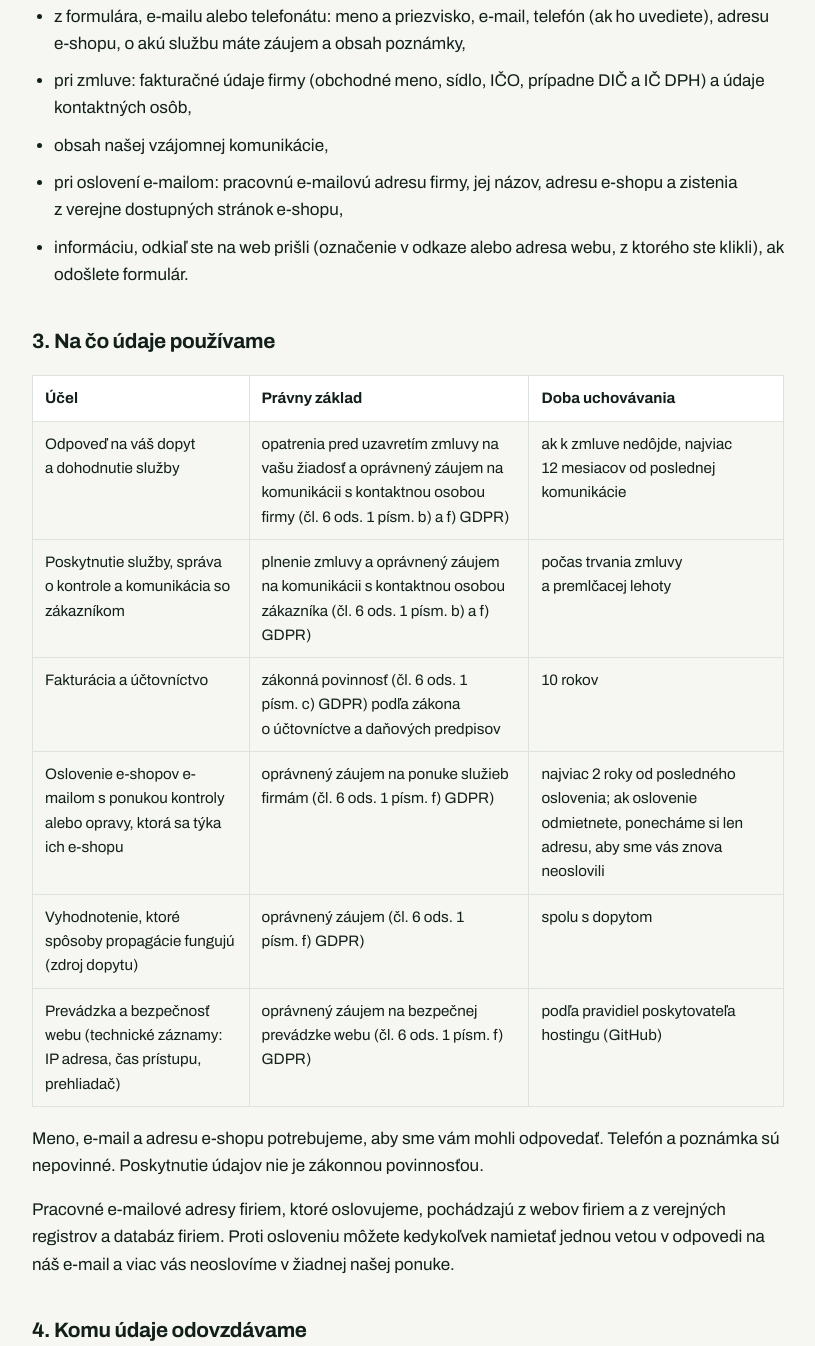
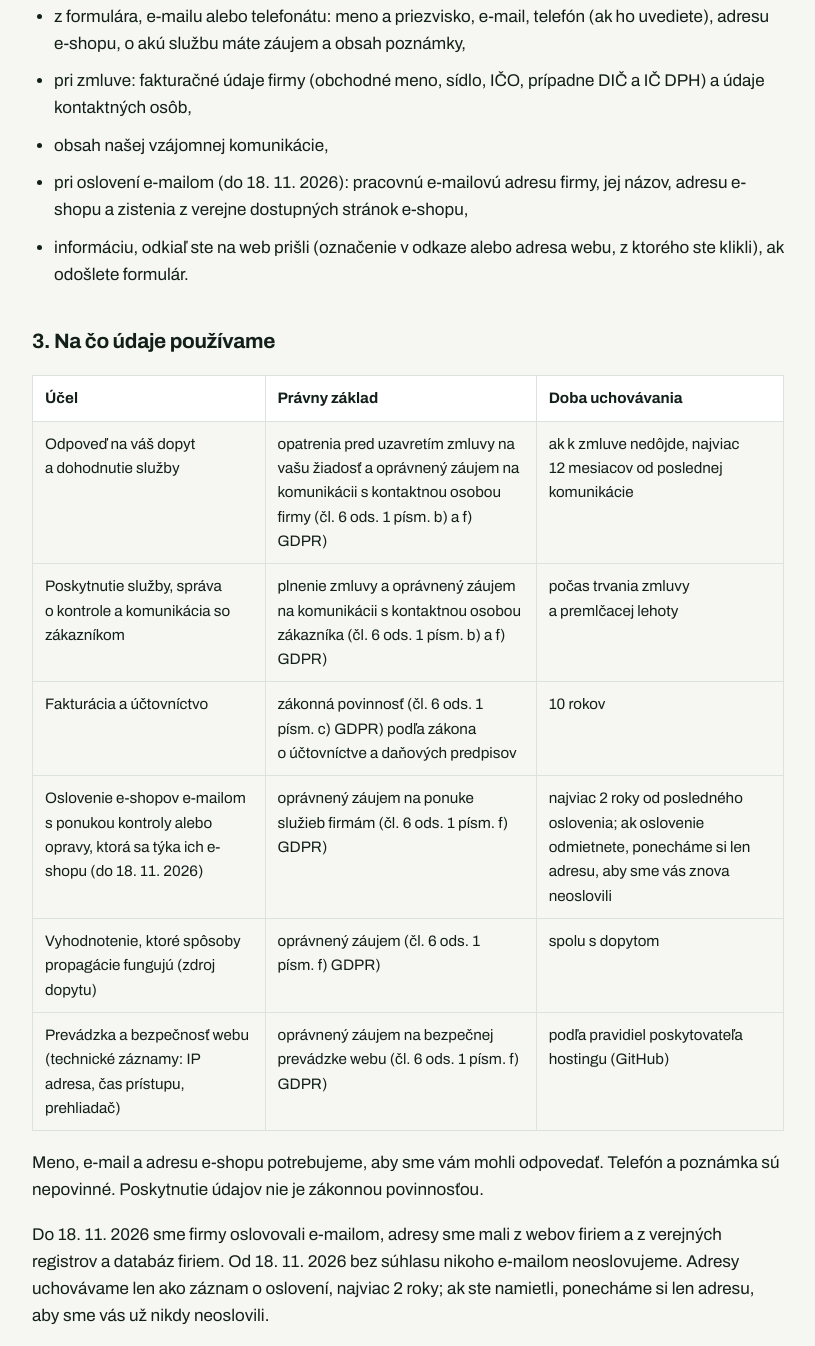
Before and after one commit to Apoliak7777/okejo, a plain HTML site: page ochrana-osobnych-udajov.html in a window 1280 px wide. Shown: the part 568-1914 px from the top of the page, without its empty margins (232-1047 px from the left). Drawn offline with Linux system fonts and the light colour scheme.

Commit message:
Zásady: oslovovanie e-mailom ukončené 18. 11. 2026

```diff
--- a/ochrana-osobnych-udajov.html
+++ b/ochrana-osobnych-udajov.html
@@ -30,7 +30,7 @@
     <div class="wrap legal-inner">
       <p class="meta">Platné od 10.&nbsp;11.&nbsp;2026</p>
       <h1>Zásady ochrany osobných údajov</h1>
-      <p>Tu nájdete, aké osobné údaje spracúvame, keď sa nám ozvete, keď pre vás robíme kontrolu e-shopu alebo keď vás oslovíme e-mailom, prečo ich máme, ako dlho ich uchovávame a&nbsp;aké máte práva. Postupujeme podľa nariadenia (EÚ) 2016/679 (GDPR) a&nbsp;zákona č.&nbsp;18/2018 Z.&nbsp;z. o&nbsp;ochrane osobných údajov.</p>
+      <p>Tu nájdete, aké osobné údaje spracúvame, keď sa nám ozvete, keď pre vás robíme kontrolu e-shopu alebo keď sme vás do 18. 11. 2026 oslovili e-mailom, prečo ich máme, ako dlho ich uchovávame a&nbsp;aké máte práva. Postupujeme podľa nariadenia (EÚ) 2016/679 (GDPR) a&nbsp;zákona č.&nbsp;18/2018 Z.&nbsp;z. o&nbsp;ochrane osobných údajov.</p>
 
       <h2>1. Kto údaje spracúva</h2>
       <p>Prevádzkovateľom je Alex Poliak, podnikajúci pod značkou Apoliak, IČO 57&nbsp;990&nbsp;883, zapísaný v&nbsp;živnostenskom registri Okresného úradu Senec, č.&nbsp;140-39176. Kontakt pre otázky o&nbsp;údajoch: <a href="mailto:efaktury@apoliak.sk">efaktury@apoliak.sk</a>, <a href="tel:+421902464022">0902 464 022</a>.</p>
@@ -40,7 +40,7 @@
         <li>z&nbsp;formulára, e-mailu alebo telefonátu: meno a&nbsp;priezvisko, e-mail, telefón (ak ho uvediete), adresu e-shopu, o&nbsp;akú službu máte záujem a&nbsp;obsah poznámky,</li>
         <li>pri zmluve: fakturačné údaje firmy (obchodné meno, sídlo, IČO, prípadne DIČ a&nbsp;IČ DPH) a&nbsp;údaje kontaktných osôb,</li>
         <li>obsah našej vzájomnej komunikácie,</li>
-        <li>pri oslovení e-mailom: pracovnú e-mailovú adresu firmy, jej názov, adresu e-shopu a&nbsp;zistenia z&nbsp;verejne dostupných stránok e-shopu,</li>
+        <li>pri oslovení e-mailom (do 18. 11. 2026): pracovnú e-mailovú adresu firmy, jej názov, adresu e-shopu a&nbsp;zistenia z&nbsp;verejne dostupných stránok e-shopu,</li>
         <li>informáciu, odkiaľ ste na web prišli (označenie v&nbsp;odkaze alebo adresa webu, z&nbsp;ktorého ste klikli), ak odošlete formulár.</li>
       </ul>
 
@@ -54,14 +54,14 @@
             <tr><td data-label="Účel">Odpoveď na váš dopyt a&nbsp;dohodnutie služby</td><td data-label="Právny základ">opatrenia pred uzavretím zmluvy na vašu žiadosť a&nbsp;oprávnený záujem na komunikácii s&nbsp;kontaktnou osobou firmy (čl.&nbsp;6 ods.&nbsp;1 písm.&nbsp;b) a&nbsp;f) GDPR)</td><td data-label="Doba uchovávania">ak k&nbsp;zmluve nedôjde, najviac 12&nbsp;mesiacov od poslednej komunikácie</td></tr>
             <tr><td data-label="Účel">Poskytnutie služby, správa o&nbsp;kontrole a&nbsp;komunikácia so zákazníkom</td><td data-label="Právny základ">plnenie zmluvy a&nbsp;oprávnený záujem na komunikácii s&nbsp;kontaktnou osobou zákazníka (čl.&nbsp;6 ods.&nbsp;1 písm.&nbsp;b) a&nbsp;f) GDPR)</td><td data-label="Doba uchovávania">počas trvania zmluvy a&nbsp;premlčacej lehoty</td></tr>
             <tr><td data-label="Účel">Fakturácia a&nbsp;účtovníctvo</td><td data-label="Právny základ">zákonná povinnosť (čl.&nbsp;6 ods.&nbsp;1 písm.&nbsp;c) GDPR) podľa zákona o&nbsp;účtovníctve a&nbsp;daňových predpisov</td><td data-label="Doba uchovávania">10&nbsp;rokov</td></tr>
-            <tr><td data-label="Účel">Oslovenie e-shopov e-mailom s&nbsp;ponukou kontroly alebo opravy, ktorá sa týka ich e-shopu</td><td data-label="Právny základ">oprávnený záujem na ponuke služieb firmám (čl.&nbsp;6 ods.&nbsp;1 písm.&nbsp;f) GDPR)</td><td data-label="Doba uchovávania">najviac 2&nbsp;roky od posledného oslovenia; ak oslovenie odmietnete, ponecháme si len adresu, aby sme vás znova neoslovili</td></tr>
+            <tr><td data-label="Účel">Oslovenie e-shopov e-mailom s&nbsp;ponukou kontroly alebo opravy, ktorá sa týka ich e-shopu (do 18. 11. 2026)</td><td data-label="Právny základ">oprávnený záujem na ponuke služieb firmám (čl.&nbsp;6 ods.&nbsp;1 písm.&nbsp;f) GDPR)</td><td data-label="Doba uchovávania">najviac 2&nbsp;roky od posledného oslovenia; ak oslovenie odmietnete, ponecháme si len adresu, aby sme vás znova neoslovili</td></tr>
             <tr><td data-label="Účel">Vyhodnotenie, ktoré spôsoby propagácie fungujú (zdroj dopytu)</td><td data-label="Právny základ">oprávnený záujem (čl.&nbsp;6 ods.&nbsp;1 písm.&nbsp;f) GDPR)</td><td data-label="Doba uchovávania">spolu s&nbsp;dopytom</td></tr>
             <tr><td data-label="Účel">Prevádzka a&nbsp;bezpečnosť webu (technické záznamy: IP adresa, čas prístupu, prehliadač)</td><td data-label="Právny základ">oprávnený záujem na bezpečnej prevádzke webu (čl.&nbsp;6 ods.&nbsp;1 písm.&nbsp;f) GDPR)</td><td data-label="Doba uchovávania">podľa pravidiel poskytovateľa hostingu (GitHub)</td></tr>
           </tbody>
         </table>
       </div>
       <p>Meno, e-mail a&nbsp;adresu e-shopu potrebujeme, aby sme vám mohli odpovedať. Telefón a&nbsp;poznámka sú nepovinné. Poskytnutie údajov nie je zákonnou povinnosťou.</p>
-      <p>Pracovné e-mailové adresy firiem, ktoré oslovujeme, pochádzajú z&nbsp;webov firiem a&nbsp;z&nbsp;verejných registrov a&nbsp;databáz firiem. Proti osloveniu môžete kedykoľvek namietať jednou vetou v&nbsp;odpovedi na náš e-mail a&nbsp;viac vás neoslovíme v&nbsp;žiadnej našej ponuke.</p>
+      <p>Do 18. 11. 2026 sme firmy oslovovali e-mailom, adresy sme mali z&nbsp;webov firiem a&nbsp;z&nbsp;verejných registrov a&nbsp;databáz firiem. Od 18. 11. 2026 bez súhlasu nikoho e-mailom neoslovujeme. Adresy uchovávame len ako záznam o&nbsp;oslovení, najviac 2&nbsp;roky; ak ste namietli, ponecháme si len adresu, aby sme vás už nikdy neoslovili.</p>
 
       <h2>4. Komu údaje odovzdávame</h2>
       <ul>
@@ -78,7 +78,7 @@
       <p>Ak si myslíte, že s&nbsp;údajmi nakladáme v&nbsp;rozpore so zákonom, môžete podať sťažnosť na Úrad na ochranu osobných údajov Slovenskej republiky, Hraničná 12, 820&nbsp;07 Bratislava 27, <a href="https://dataprotection.gov.sk" target="_blank" rel="noopener">dataprotection.gov.sk</a>.</p>
 
       <h2>7. Automatizované rozhodovanie</h2>
-      <p>Nevykonávame automatizované rozhodovanie, ktoré by malo voči vám právne účinky alebo by sa vás podobne významne dotýkalo. Ktoré e-shopy oslovíme a&nbsp;čo im napíšeme, určujeme podľa verejne dostupných stránok e-shopu (napríklad či má funkciu na odstúpenie od zmluvy) a&nbsp;verejných údajov o&nbsp;firme; nemá to pre vás žiadne právne účinky.</p>
+      <p>Nevykonávame automatizované rozhodovanie, ktoré by malo voči vám právne účinky alebo by sa vás podobne významne dotýkalo. Ktoré e-shopy sme do 18. 11. 2026 oslovili a&nbsp;čo sme im napísali, sme určovali podľa verejne dostupných stránok e-shopu (napríklad či má funkciu na odstúpenie od zmluvy) a&nbsp;verejných údajov o&nbsp;firme; nemá to pre vás žiadne právne účinky.</p>
     </div>
   </main>
 
```
